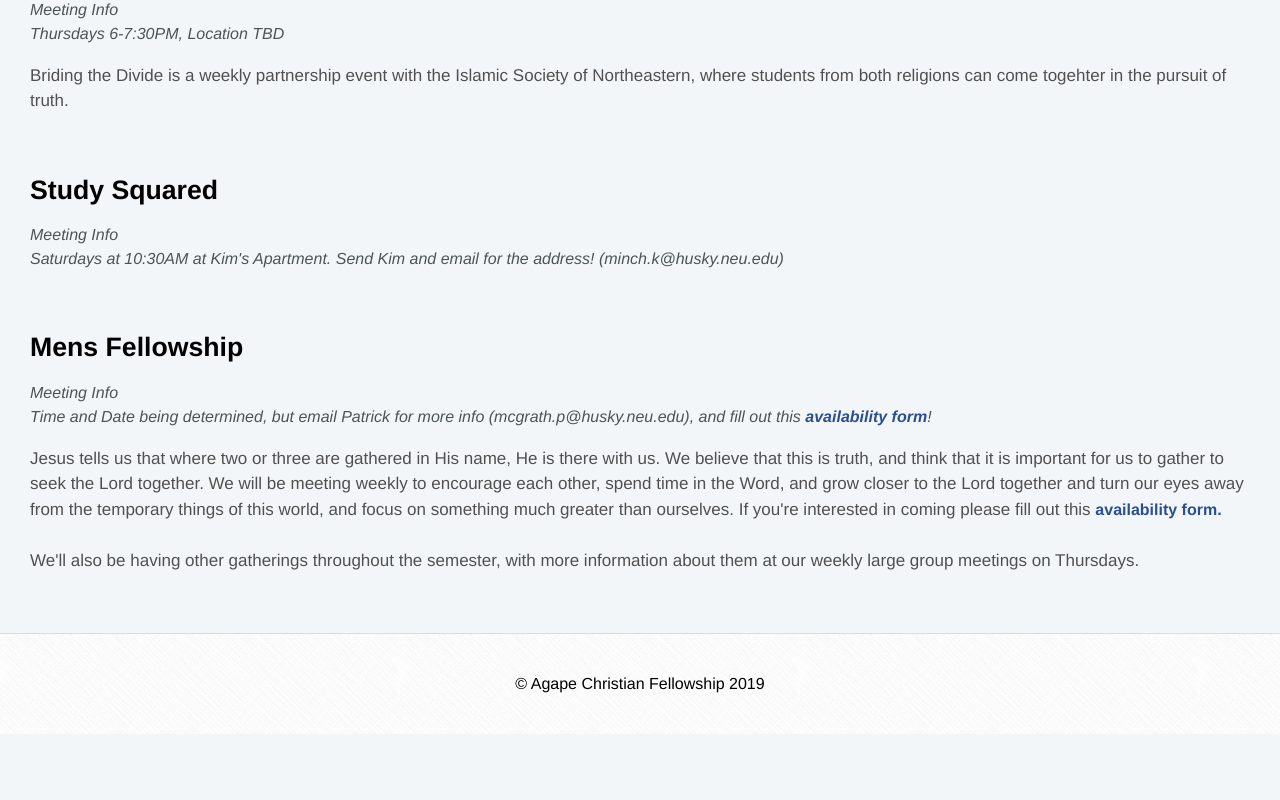
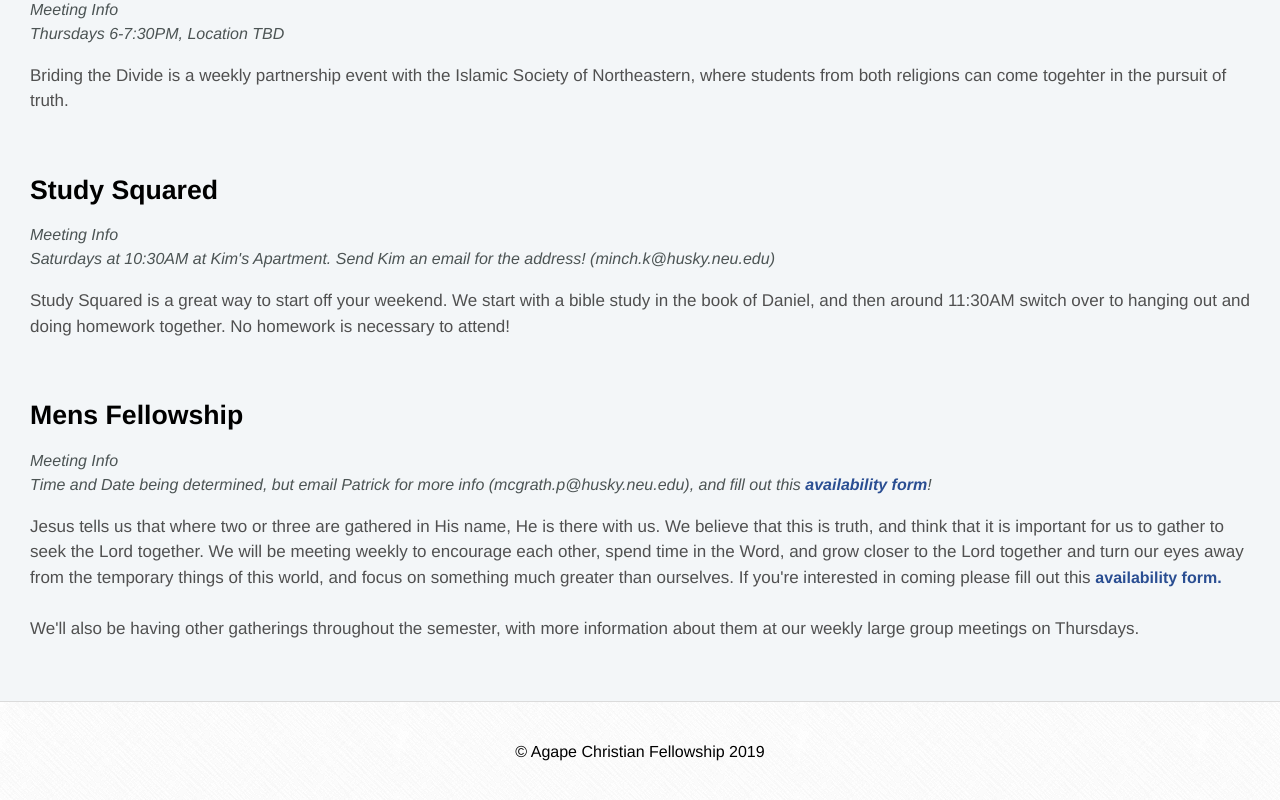
Before and after one commit to PatrickMcGrath29/nuagape-ui, a Nuxt app: page / in a window 1280 px wide. Shown: the part 1159-1959 px from the top of the page. Before the commit the page ends 1893 px from the top, so only its background shows below. Built offline with nearby package versions, Linux system fonts and the light colour scheme.

Commit message:
adding study squared bio

```diff
--- a/pages/index.vue
+++ b/pages/index.vue
@@ -47,9 +47,9 @@
         <h3>Study Squared</h3>
         <em class="meeting-info-text">
           Meeting Info
-          <br />Saturdays at 10:30AM at Kim's Apartment. Send Kim and email for the address! (minch.k@husky.neu.edu)
+          <br />Saturdays at 10:30AM at Kim's Apartment. Send Kim an email for the address! (minch.k@husky.neu.edu)
         </em>
-        <p></p>
+        <p>Study Squared is a great way to start off your weekend. We start with a bible study in the book of Daniel, and then around 11:30AM switch over to hanging out and doing homework together. No homework is necessary to attend!</p>
       </div>
       <div class="content-group">
         <h3>Mens Fellowship</h3>
```
